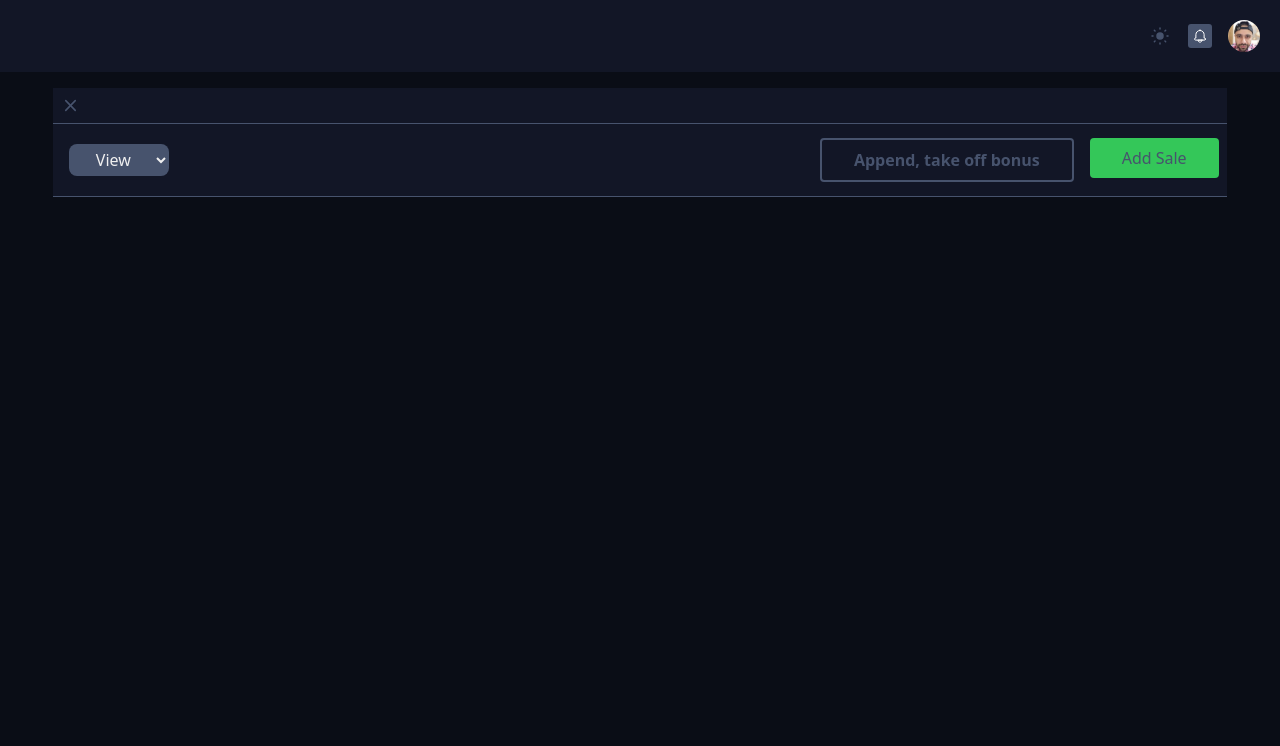
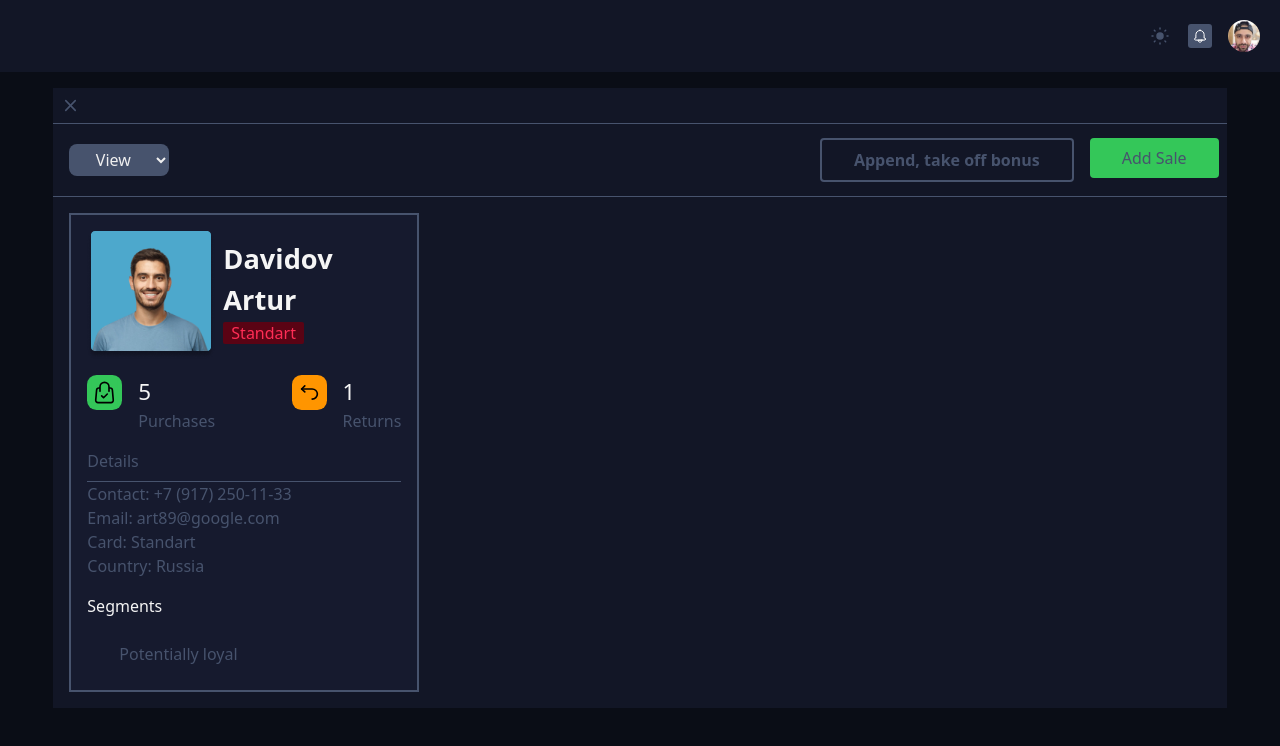
Before and after one commit to Helton-Carlos/services-for-loyalty-programs, a Vue app: page /dashboard in a window 1280 px wide. Shown: the top 746 px of the page. Built offline with nearby package versions, Linux system fonts and the light colour scheme.

Commit message:
feat: add component CardPerson

```diff
--- a/components.d.ts
+++ b/components.d.ts
@@ -12,14 +12,19 @@ declare module '@vue/runtime-core' {
     BodyDashboar: typeof import('./src/components/BodyDashboard/BodyDashboar.vue')['default']
     BodyDashboard: typeof import('./src/components/BodyDashboardd/BodyDashboard.vue')['default']
     Button: typeof import('./src/components/Button/Button.vue')['default']
+    Card: typeof import('./src/components/CardPerson/Card.vue')['default']
+    CardPerson: typeof import('./src/components/CardPerson/CardPerson.vue')['default']
     Header: typeof import('./src/components/Header/Header.vue')['default']
+    IconsBag: typeof import('./src/components/Icons/IconsBag.vue')['default']
     IconsBell: typeof import('./src/components/Icons/IconsBell.vue')['default']
     IconsClosed: typeof import('./src/components/Icons/IconsClosed.vue')['default']
     IconsProfile: typeof import('./src/components/Icons/IconsProfile.vue')['default']
+    IconsReturns: typeof import('./src/components/Icons/IconsReturns.vue')['default']
     IconsSrofile: typeof import('~icons/ic/ons-srofile')['default']
     IconsSun: typeof import('./src/components/Icons/IconsSun.vue')['default']
     RouterLink: typeof import('vue-router')['RouterLink']
     RouterView: typeof import('vue-router')['RouterView']
     SelectDashboard: typeof import('./src/components/SelectDashboard/SelectDashboard.vue')['default']
+    Tag: typeof import('./src/components/Tag/Tag.vue')['default']
   }
 }
--- /dev/null
+++ b/src/components/CardPerson/CardPerson.vue
@@ -0,0 +1,51 @@
+<script setup lang="ts"></script>
+
+<template>
+  <div class="border-2 bg-gray-card w-[350px] m-4 p-4">
+    <div class="flex gag-4">
+      <img src="@/assets/components/Avatar.png" alt="Avatar" />
+
+      <div class="p-2">
+        <h3 class="text-2xl font-bold text-white">Davidov Artur</h3>
+
+        <span class="bg-error-ground text-error px-2 rounded-sm">Standart</span>
+      </div>
+    </div>
+
+    <div class="flex justify-between my-4">
+      <div class="flex gap-4">
+        <icons-bag />
+        <div>
+          <p class="text-xl text-white">5</p>
+          <p>Purchases</p>
+        </div>
+      </div>
+
+      <div class="flex gap-4">
+        <icons-returns />
+        <div>
+          <p class="text-xl text-white">1</p>
+          <p>Returns</p>
+        </div>
+      </div>
+    </div>
+
+    <div>
+      <p class="my-2">Details</p>
+      <hr />
+    </div>
+
+    <div>
+      <ul>
+        <li>Contact: +7 (917) 250-11-33</li>
+        <li>Email: art89@google.com</li>
+        <li>Card: Standart</li>
+        <li>Country: Russia</li>
+      </ul>
+    </div>
+
+    <p class="text-white py-4">Segments</p>
+
+    <Tag title="Potentially loyal" color="blue" />
+  </div>
+</template>
--- /dev/null
+++ b/src/components/Icons/IconsBag.vue
@@ -0,0 +1,39 @@
+<template>
+  <svg
+    width="35"
+    height="35"
+    viewBox="0 0 32 32"
+    fill="none"
+    xmlns="http://www.w3.org/2000/svg"
+  >
+    <rect width="32" height="32" rx="8.72727" fill="#34C759" />
+    <path d="M28 4H4V28H28V4Z" fill="#34C759" />
+    <path
+      d="M21.16 11.8899H10.83C9.75997 11.8899 8.87998 12.6999 8.77998 13.7699L7.96998 23.0199C7.85998 24.2199 8.80997 25.2599 10.02 25.2599H21.98C23.19 25.2599 24.13 24.2299 24.03 23.0199L23.22 13.7699C23.12 12.6999 22.23 11.8899 21.16 11.8899Z"
+      fill="#34C759"
+      stroke="black"
+      stroke-width="1.5"
+      stroke-linecap="round"
+      stroke-linejoin="round"
+    />
+    <path
+      d="M20.11 14.97V10.86C20.11 8.59 18.27 6.75 16 6.75C13.73 6.75 11.89 8.59 11.89 10.86V14.97"
+      fill="#34C759"
+    />
+    <path
+      d="M20.11 14.97V10.86C20.11 8.59 18.27 6.75 16 6.75C13.73 6.75 11.89 8.59 11.89 10.86V14.97"
+      stroke="black"
+      stroke-width="1.5"
+      stroke-linecap="round"
+      stroke-linejoin="round"
+    />
+    <path d="M13.4299 19.0801L15.14 20.8001L18.5699 17.3701" fill="#34C759" />
+    <path
+      d="M13.4299 19.0801L15.14 20.8001L18.5699 17.3701"
+      stroke="black"
+      stroke-width="1.5"
+      stroke-linecap="round"
+      stroke-linejoin="round"
+    />
+  </svg>
+</template>
--- a/src/components/Icons/IconsBell.vue
+++ b/src/components/Icons/IconsBell.vue
@@ -1,5 +1,3 @@
-<script setup lang="ts"></script>
-
 <template>
   <svg
     class="cursor-pointer"
--- /dev/null
+++ b/src/components/Icons/IconsReturns.vue
@@ -0,0 +1,32 @@
+<template>
+  <svg
+    width="35"
+    height="35"
+    viewBox="0 0 32 32"
+    fill="none"
+    xmlns="http://www.w3.org/2000/svg"
+  >
+    <rect width="32" height="32" rx="8.72727" fill="#FF9500" />
+    <path
+      d="M8.79999 12.8L11.7 15.5"
+      stroke="black"
+      stroke-width="1.5"
+      stroke-linecap="round"
+      stroke-linejoin="round"
+    />
+    <path
+      d="M8.79999 12.8L11.7 10"
+      stroke="black"
+      stroke-width="1.5"
+      stroke-linecap="round"
+      stroke-linejoin="round"
+    />
+    <path
+      d="M9.79999 12.8H18.4C21.1 12.8 23.2 14.9 23.2 17.4C23.2 19.9 21 22 18.4 22"
+      stroke="black"
+      stroke-width="1.5"
+      stroke-linecap="round"
+      stroke-linejoin="round"
+    />
+  </svg>
+</template>
--- a/src/components/SelectDashboard/SelectDashboard.vue
+++ b/src/components/SelectDashboard/SelectDashboard.vue
@@ -10,7 +10,10 @@ const options = [
 </script>
 
 <template>
-  <select v-model="selected" class="bg-gray w-full text-center text-gray-light rounded-lg py-1 mx-2 my-5 md:w-[100px]">
+  <select
+    v-model="selected"
+    class="bg-gray w-full text-center text-gray-light rounded-lg py-1 mx-2 my-5 md:w-[100px]"
+  >
     <option v-for="option in options" :value="option.value">
       {{ option.text }}
     </option>
--- /dev/null
+++ b/src/components/Tag/Tag.ts
@@ -0,0 +1,4 @@
+export interface ITag {
+    title: string;
+    color: string;
+  }
--- /dev/null
+++ b/src/components/Tag/Tag.vue
@@ -0,0 +1,20 @@
+<script setup lang="ts">
+import type { ITag } from "./Tag";
+
+defineProps<ITag>();
+</script>
+
+<template>
+  <div>
+    <div
+      class="px-8 py-2"
+      :class="{
+        tagblue: color == 'blue',
+        taggreen: color == 'green',
+        tagred: color == 'red',
+      }"
+    >
+      {{ title }}
+    </div>
+  </div>
+</template>
--- a/src/pages/DashBoard.vue
+++ b/src/pages/DashBoard.vue
@@ -1,6 +1,7 @@
 <script setup lang="ts">
 import Header from "@/components/Header/Header.vue";
 import Button from "@/components/Button/Button.vue";
+import CardPerson from "@/components/CardPerson/CardPerson.vue";
 import SelectDashboard from "@/components/SelectDashboard/SelectDashboard.vue";
 </script>
 
@@ -19,13 +20,17 @@ import SelectDashboard from "@/components/SelectDashboard/SelectDashboard.vue";
             <div class="flex justify-between items-center mx-2">
               <SelectDashboard />
 
-              <div class="flex  gap-4">
+              <div class="flex gap-4">
                 <Button color="standard" title="Append, take off bonus" />
                 <Button color="sucess" title="Add Sale" />
               </div>
             </div>
             <hr />
           </div>
+
+          <div>
+            <CardPerson />
+          </div>
         </div>
       </div>
     </div>
--- a/tailwind.config.js
+++ b/tailwind.config.js
@@ -27,6 +27,7 @@ module.exports = {
       white: "#F5F5F5",
       black: "#000000",
       gray: "#47536D",
+      "gray-card": "#161A2E",
       "gray-dark": "#273444",
       "gray-light": "#F0F0F0",
       blue: "#007AFF",
```
Also changed, not shown: src/assets/components/Avatar.png (added).
